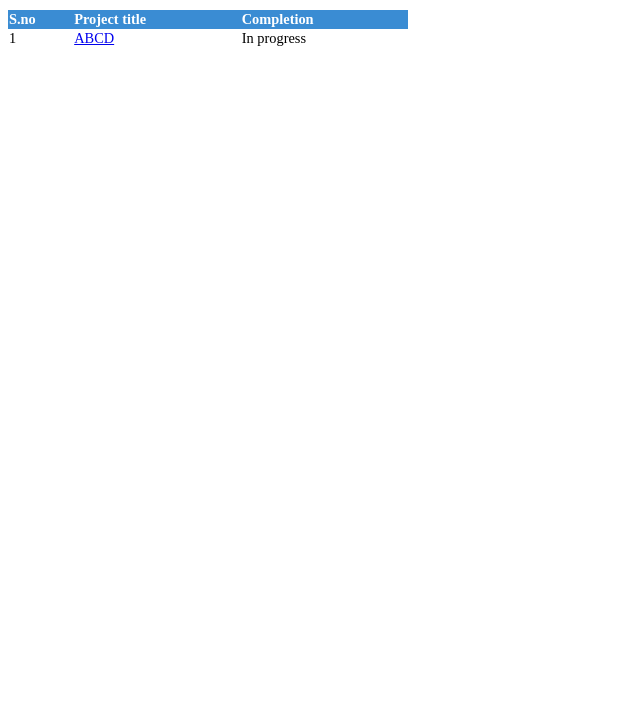
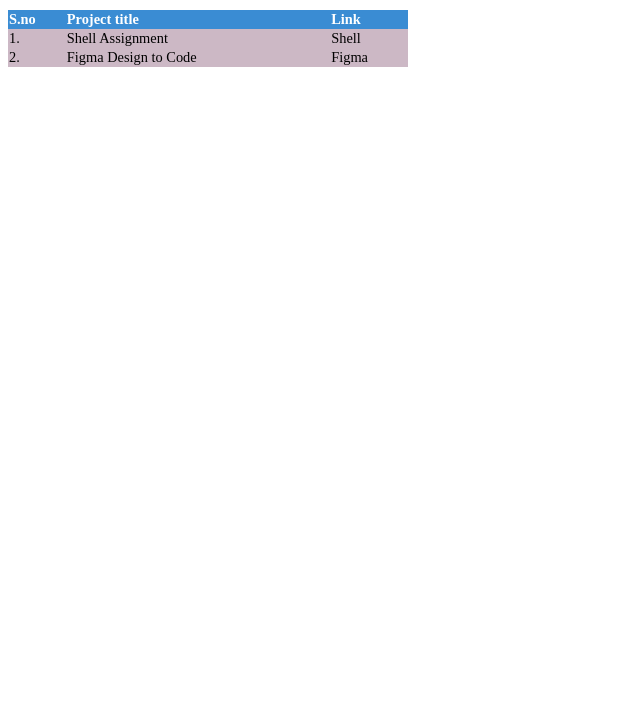
Before and after one commit to pranav1300/Static, a plain HTML site: page toc.html in a window 1280 px wide. Shown: the part 73-800 px from the top of the page, without its empty margins (0-640 px from the left). Drawn offline with Linux system fonts and the light colour scheme.

Commit message:
Figma assignment added.

```diff
--- a/styles_tabs.css
+++ b/styles_tabs.css
@@ -22,3 +22,11 @@
     font-weight: bold;
 
    }
+
+  .asas{
+    background-color:rgb(204, 184, 197);
+
+  }
+  a:link { text-decoration: none;
+            color:black;
+  }
--- a/toc.html
+++ b/toc.html
@@ -7,14 +7,6 @@
         <title> Table of Contents</title>
         <link rel="stylesheet" href="styles_tabs.css">
 
-        <style>
-            .content_table{
-                 border-collapse: collapse;
-                 margin: 25px 0;
-                 font-size: 0.9em;
-                 min-width: 400px;
-                }
-        </style>
     </head>
     <body>
         <h1> Projects</h1>
@@ -23,14 +15,20 @@
                 <tr>
                     <th>S.no</th>
                     <th>Project title</th>
-                    <th>Completion</th>
+                    <th>Link</th>
                 </tr>
             </thead>
             <tbody>
-                <tr>
-                    <td>1</td>
-                    <td><a href="#">ABCD</a></td>
-                    <td> In progress</td>
+
+                <tr class="asas">
+                    <td>1.</td>
+                    <td>Shell Assignment</td>
+                    <td><a href="https://git.bajratechnologies.com/pranav/shell-assignment" target="_blank"> Shell</a></td>
+                </tr>
+                <tr class="asas">
+                    <td>2.</td>
+                    <td>Figma Design to Code</td>
+                    <td><a href="https://git.bajratechnologies.com/pranav/figma_assignment" target="_blank">Figma</a></td>
                 </tr>
             </tbody>
         </table>
```
Also changed, not shown: index.htm (+1 -1 lines).
